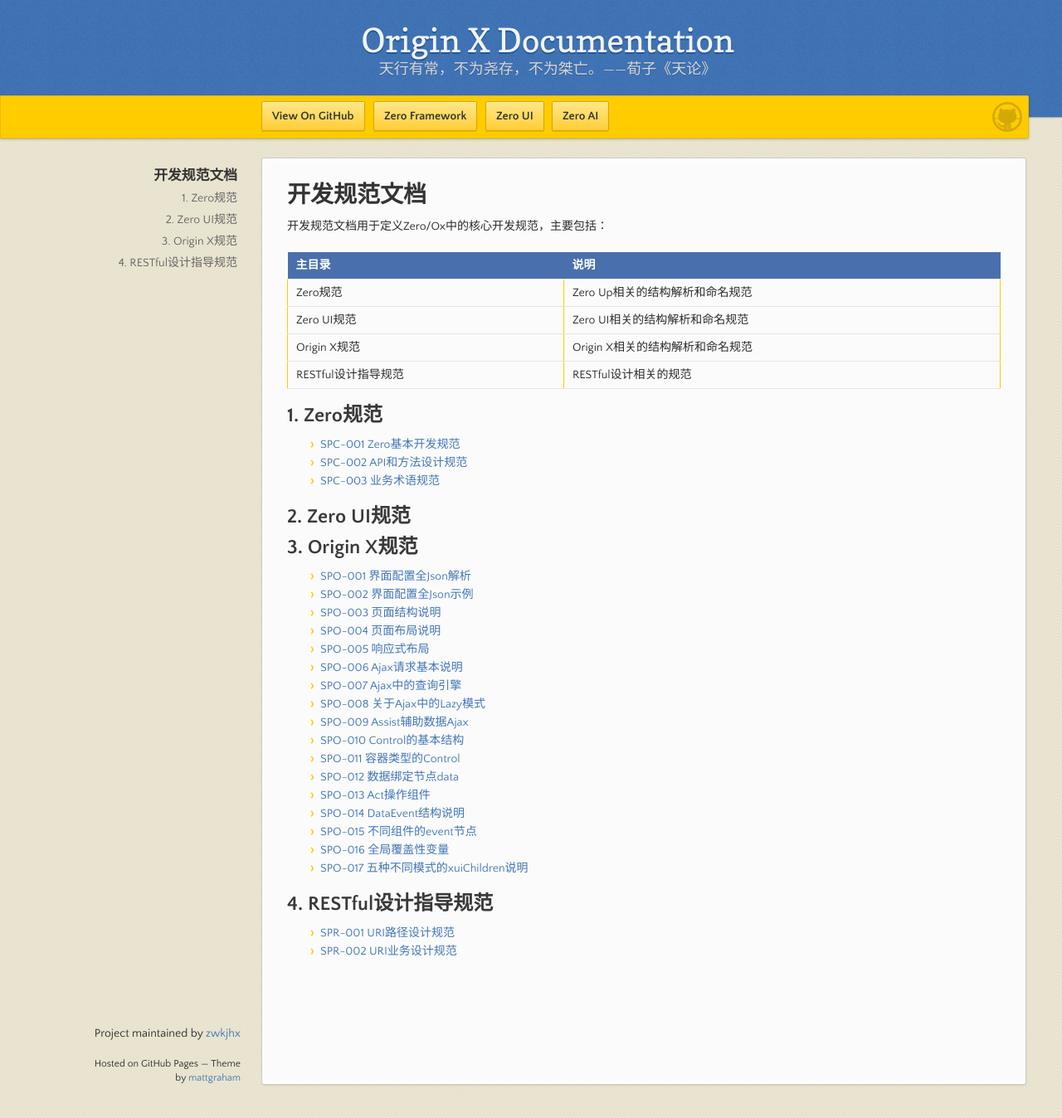
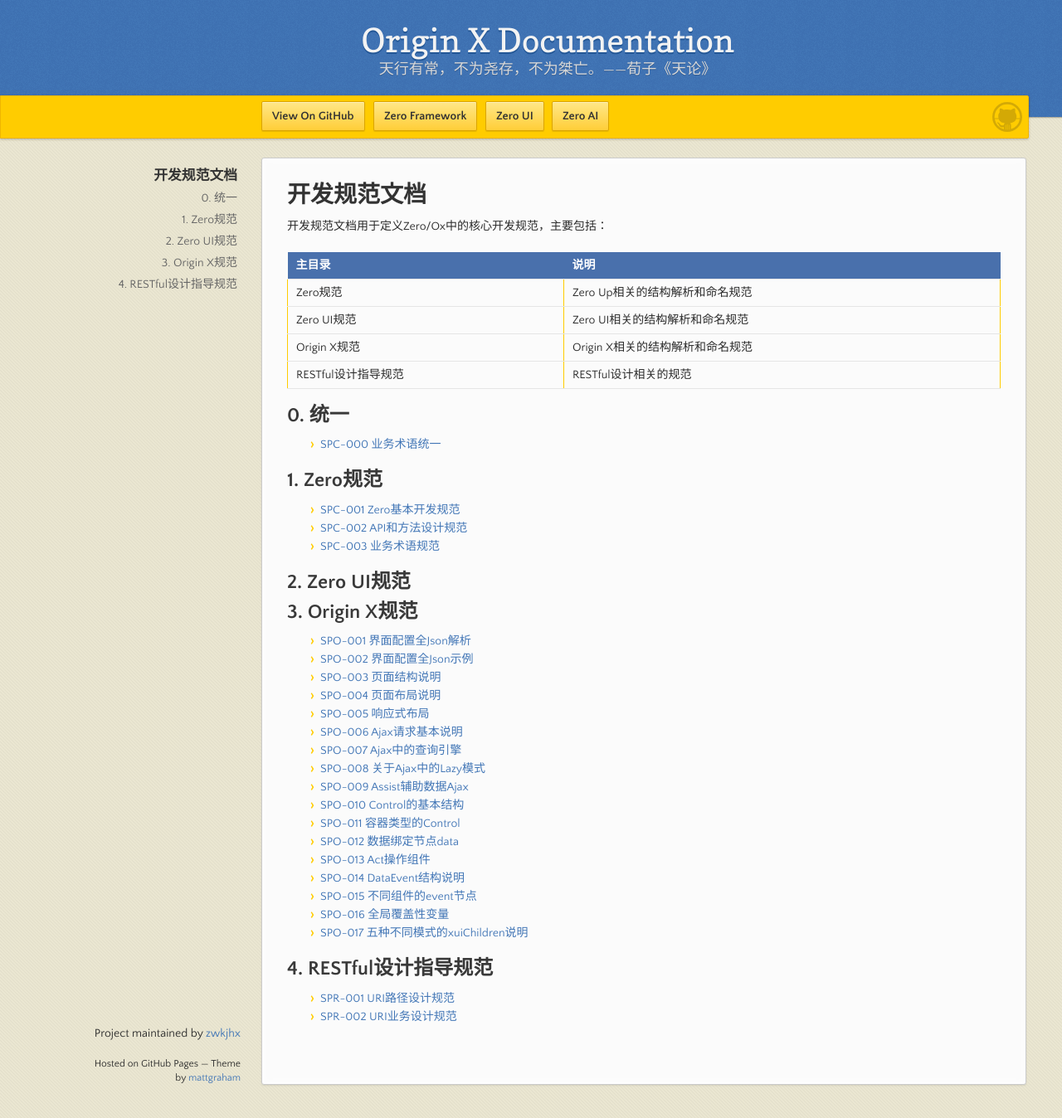
Before and after one commit to zwkjhx/ox-doc, a Jekyll site: the page built from specification/main.md, in a window 1280 px wide and 1348 px high. Shown: the whole window at 83% size. Built offline with Jekyll 4.4.1, drawn with Linux system fonts in a browser that asks for light colours; our own code applies the rules of GitHub Pages for plain Markdown files.

Commit message:
Updates specification/main.md
Auto commit by GitBook Editor

```diff
--- a/specification/main.md
+++ b/specification/main.md
@@ -8,6 +8,10 @@
 | Zero UI规范 | Zero UI相关的结构解析和命名规范 |
 | Origin X规范 | Origin X相关的结构解析和命名规范 |
 | RESTful设计指导规范 | RESTful设计相关的规范 |
+
+## 0. 统一
+
+* [SPC-000 业务术语统一](/specification/main/spc-000-ye-wu-zhu-yu-gui-fan.md)
 
 ## 1. Zero规范
 
```
